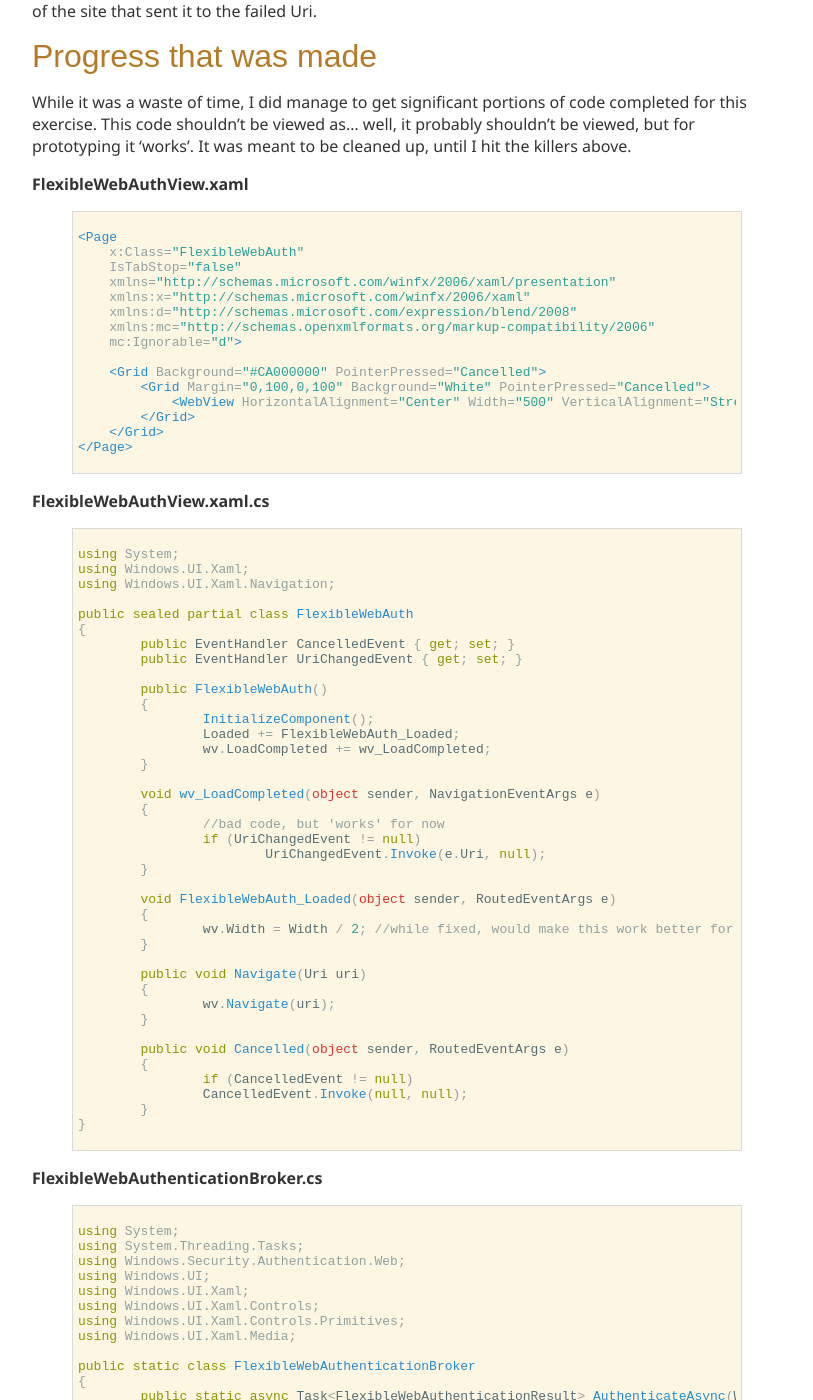
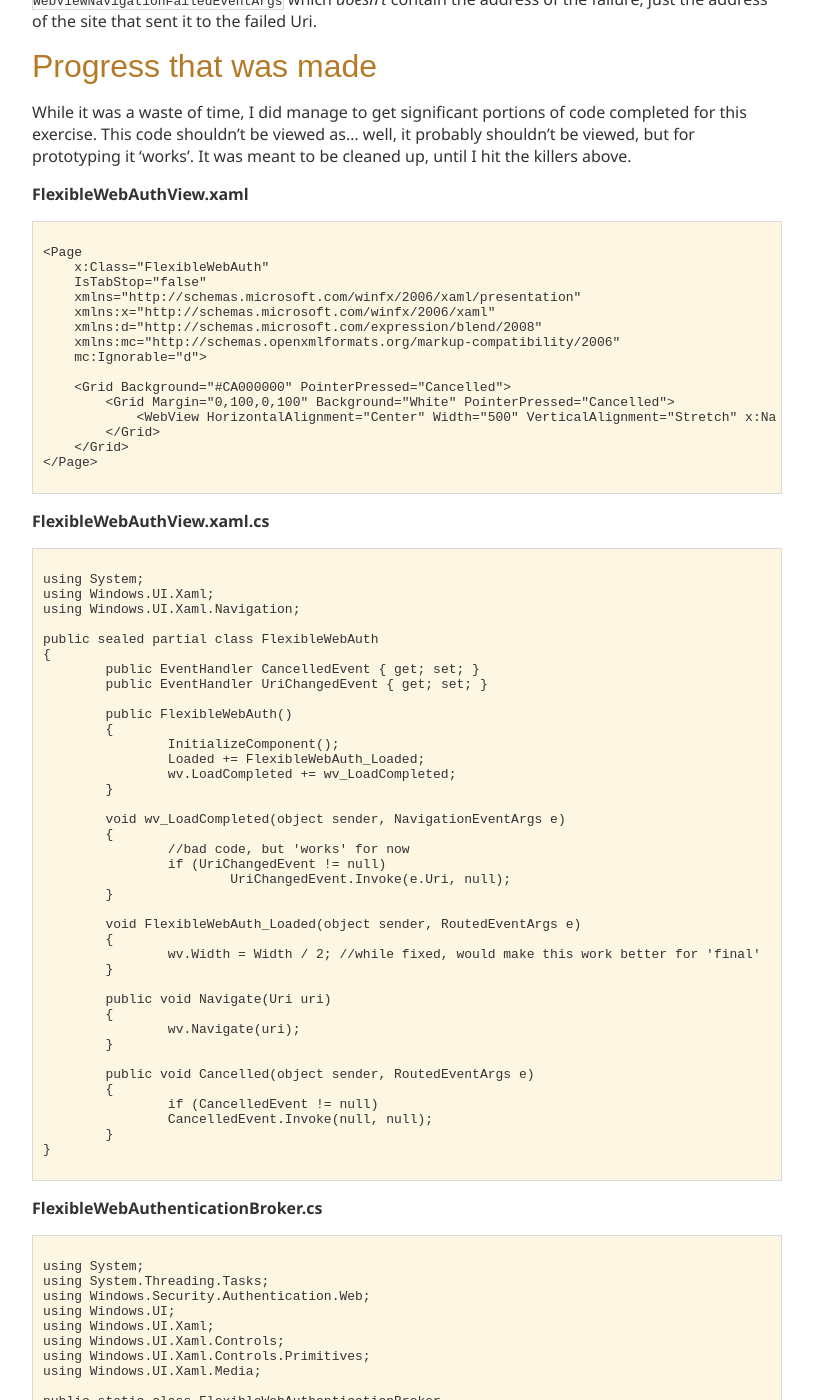
Before and after one commit to vikingcode/vikingcode.github.io, a Jekyll site: the page built from _posts/2012-07-11-webbroker.md, in a window 1280 px wide and 1400 px high, scrolled down 3040 px. Shown: the whole window, without its empty margins (408-1221 px from the left). Built offline with Jekyll 4.4.1, drawn with Linux system fonts in a browser that asks for light colours; Markdown is read by kramdown in place of the engine named in the settings; some of the changed text lies outside the part shown.

Commit message:
attempt #2 at fixing broken site

````diff
--- a/_posts/2012-07-11-webbroker.md
+++ b/_posts/2012-07-11-webbroker.md
@@ -21,7 +21,7 @@ To properly replace `WebAuthenticationBroker`, we need to know what it is first.
 
  It's the `WebView` in that breakdown that causes an issue with its fixed width. To replace the UI (simplistically, there are other things at work), we can do:
 
-{% highlight csharp %}
+```
 Popup p = new Popup()
 {
     HorizontalAlignment = HorizontalAlignment.Stretch,
@@ -40,7 +40,7 @@ var g = new Grid()
 g.Children.Add(new WebView());
 p.Child = g;
 p.IsOpen = true;
-{% endhighlight %}
+```
 
 That'll take up the entire screen, and doesn't need to be "attached" to anything, so it can be called from a view model or a view itself.
 
@@ -69,7 +69,7 @@ While it was a waste of time, I did manage to get significant portions of code c
 
 **FlexibleWebAuthView.xaml**
 
-{% highlight xml %}
+```
 <Page
     x:Class="FlexibleWebAuth"
     IsTabStop="false"
@@ -85,11 +85,11 @@ While it was a waste of time, I did manage to get significant portions of code c
         </Grid>
     </Grid>
 </Page>
-{% endhighlight %}
+```
 
 **FlexibleWebAuthView.xaml.cs**
 
-{% highlight csharp %}
+```
 using System;
 using Windows.UI.Xaml;
 using Windows.UI.Xaml.Navigation;
@@ -129,11 +129,11 @@ public sealed partial class FlexibleWebAuth
 		CancelledEvent.Invoke(null, null);
 	}
 }
-{% endhighlight %}
+```
 
 **FlexibleWebAuthenticationBroker.cs**
 
- {% highlight csharp %}
+```
 using System;
 using System.Threading.Tasks;
 using Windows.Security.Authentication.Web;
@@ -189,7 +189,7 @@ public class FlexibleWebAuthenticationResult
 	public string ResponseData { get; set; }
 	public WebAuthenticationStatus ResponseStatus { get; set; }
 }
-{% endhighlight %}
+```
 
 **Usage**
 
````
Also changed, not shown: _posts/2012-09-07-font-listing-on-winrt.md (+6 -6 lines).
